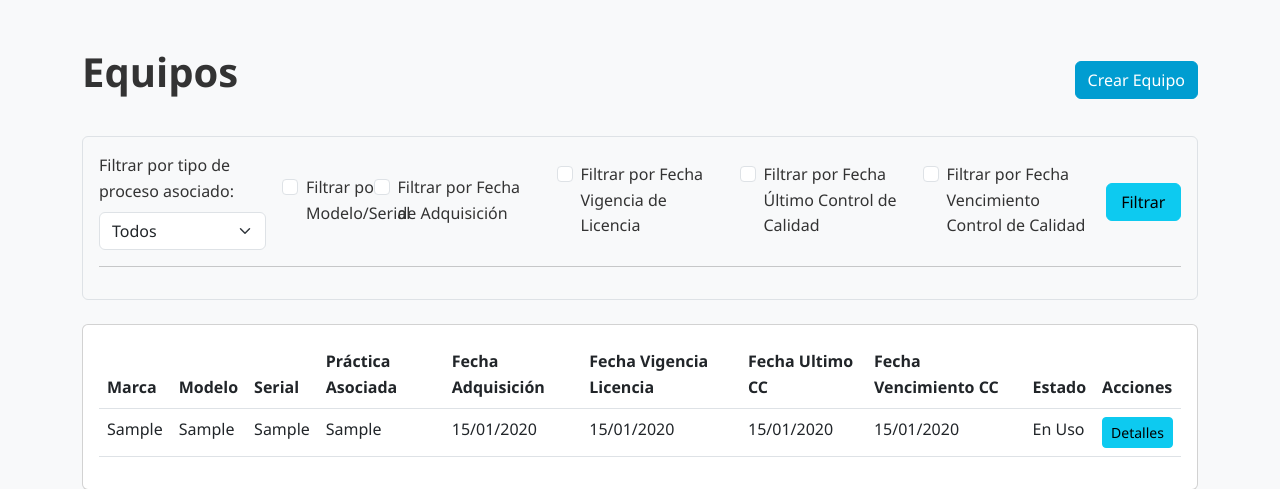
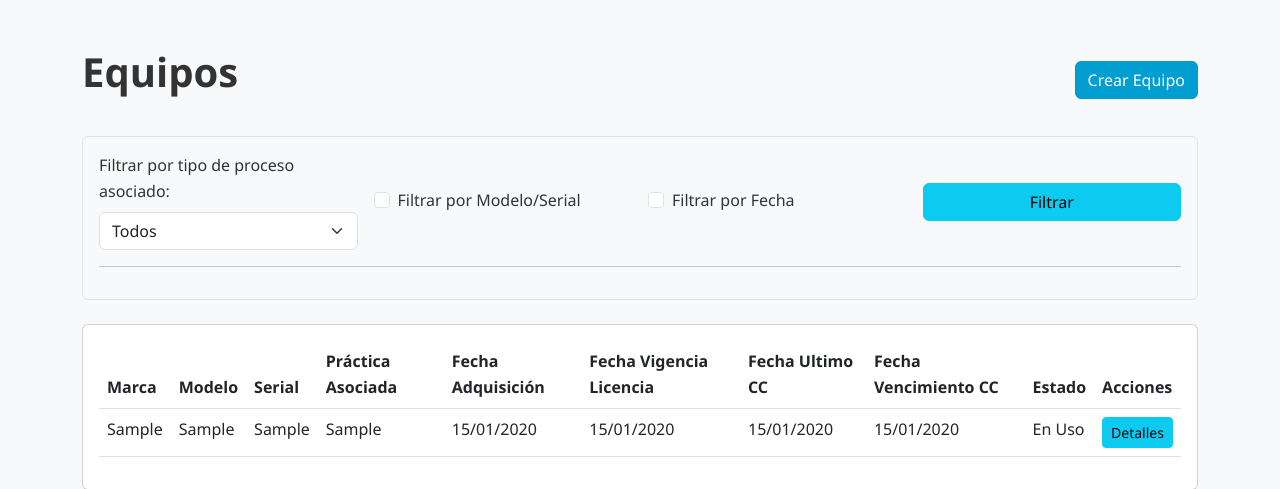
Before and after one commit to rad-solutions/webserver, a Django app: page /equipos/ in a window 1280 px wide. Shown: the part 62-551 px from the top of the page. Run offline with Django 5.2, Linux system fonts and the light colour scheme; a user stored in the database is signed in; tables that the repository leaves empty hold one stand-in row (values such as "Sample post"); parts of the project's set-up code (start-up, migrations or seed data) failed here and were passed over.

Commit message:
feat: Improved visualization of filters in equipos_list.

```diff
--- a/templates/equipos/equipos_list.html
+++ b/templates/equipos/equipos_list.html
@@ -14,7 +14,7 @@
 
     <form method="get" class="mb-4 p-3 border rounded bg-light">
         <div class="row g-3 align-items-center mb-3">
-            <div class="col-md-2">
+            <div class="col-md-3">
                 <label for="process_type" class="form-label">Filtrar por tipo de proceso asociado:</label>
                 <select name="process_type" id="process_type" class="form-select">
                     {% for value, label in process_types %}
@@ -24,13 +24,34 @@
                     {% endfor %}
                 </select>
             </div>
-            <div class="col-md-1">
+            <div class="col-md-3">
                 <div class="form-check">
                     <input class="form-check-input filter-group-toggle" type="checkbox" id="toggle_text_search" data-bs-toggle="collapse" data-bs-target="#text_search_fields" aria-expanded="false" aria-controls="text_search_fields" {% if text_search_term %}checked{% endif %}>
                     <label class="form-check-label" for="toggle_text_search">
                         Filtrar por Modelo/Serial
                     </label>
                 </div>
+            </div>
+            <div class="col-md-3">
+                <div class="form-check">
+                    <input class="form-check-input filter-group-toggle" type="checkbox" id="toggle_date_filters" data-bs-toggle="collapse" data-bs-target="#date_filter_checkboxes" aria-expanded="false" aria-controls="date_filter_checkboxes" {% if inicio_adq_date or end_adq_date or inicio_vig_lic_date or end_vig_lic_date or inicio_last_cc_date or end_last_cc_date or inicio_venc_cc_date or end_venc_cc_date %}checked{% endif %}>
+                    <label class="form-check-label" for="toggle_date_filters">
+                        Filtrar por Fecha
+                    </label>
+                </div>
+            </div>
+            <div class="col-md-3">
+                <button type="submit" class="btn btn-info w-100">Filtrar</button>
+            </div>
+        </div>
+        <hr class="my-3">
+
+        {# Selector de tipo de fecha #}
+        <div class="row g-3 align-items-end collapse {% if date_filter or inicio_adq_date or end_adq_date or inicio_vig_lic_date or end_vig_lic_date or inicio_last_cc_date or end_last_cc_date or inicio_venc_cc_date or end_venc_cc_date %}show{% endif %}" id="date_filter_checkboxes">
+            <div class="col-md-4">
+                <h5>
+                    Seleccione el tipo de fecha para filtrar:
+                </h5>
             </div>
             <div class="col-md-2">
                 <div class="form-check">
@@ -64,12 +85,8 @@
                     </label>
                 </div>
             </div>
-            <div class="col-md-1">
-                <button type="submit" class="btn btn-info w-100">Filtrar</button>
-            </div>
+            <hr class="my-3">
         </div>
-        <hr class="my-3">
-
         {# Campo para Búsqueda por Texto (Modelo/Serial) #}
         <div class="row g-3 align-items-end collapse {% if text_search_term %}show{% endif %}" id="text_search_fields">
             <div class="col-md-3">
```
